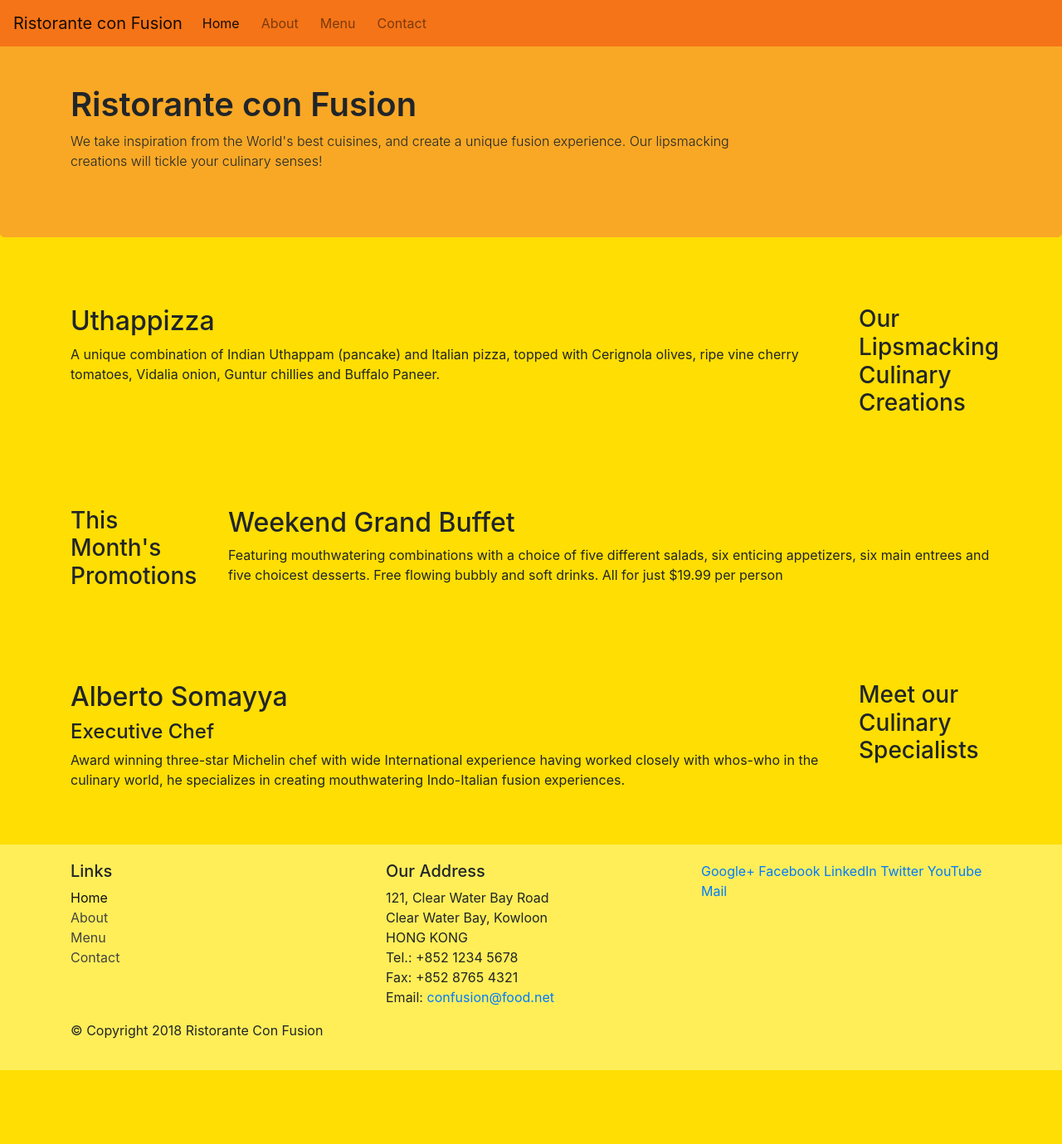
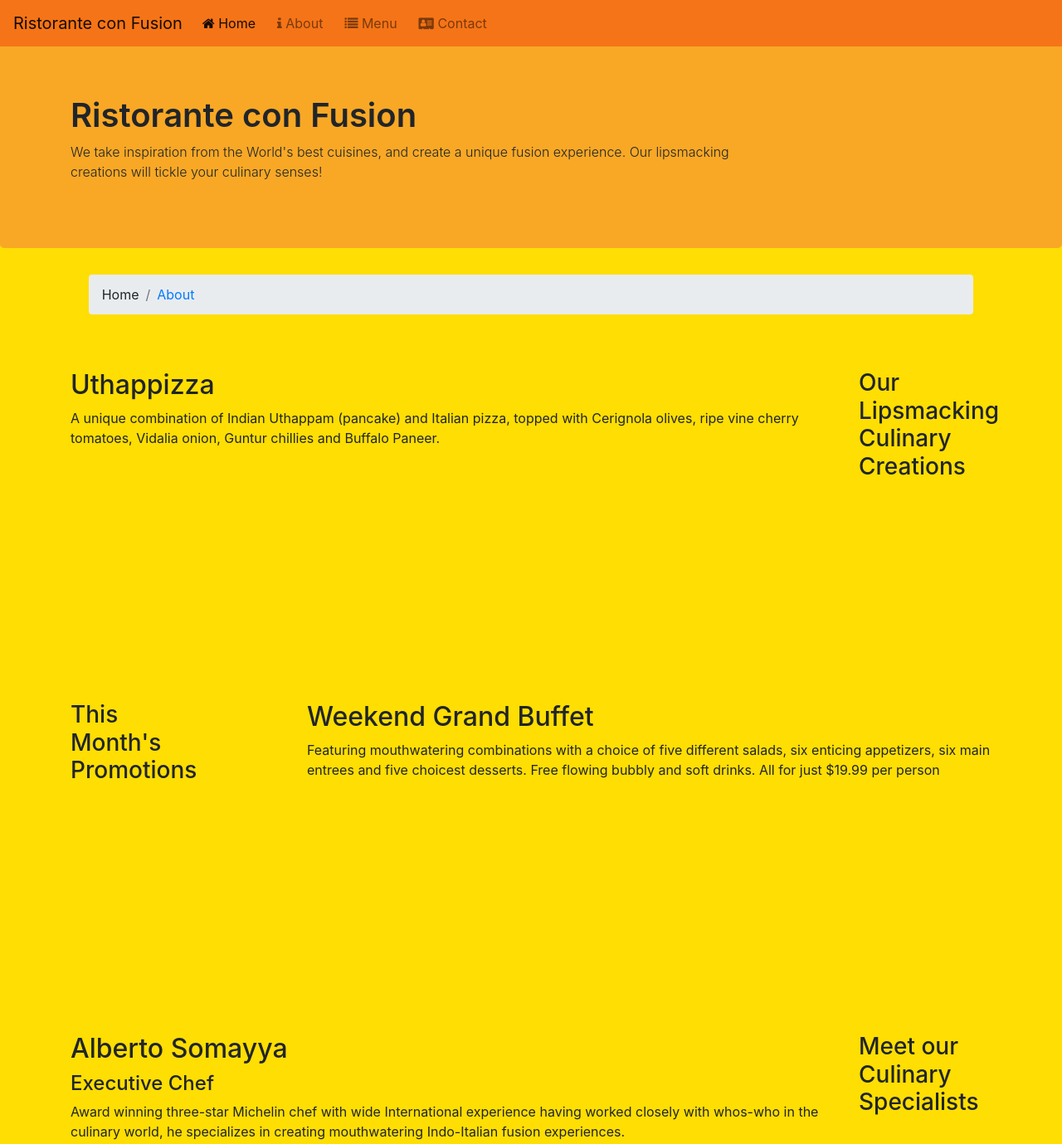
Before and after one commit to threatyharry/intro.bootstrap, a website: page index.html in a window 1280 px wide. Shown: the top 1379 px of the page at 83% size. Before the commit the page ends 1290 px from the top, so only its background shows below. Drawn offline with nearby package versions, Linux system fonts and the light colour scheme.

Commit message:
icon-fonts

```diff
--- a/css/styles.css
+++ b/css/styles.css
@@ -11,6 +11,7 @@
 }
 .body{
     background-color: #ffde03;
+
 }
 .footer{
     background-color:#ffee58;
--- a/index.html
+++ b/index.html
@@ -6,6 +6,8 @@
 
     <title>Ristorante Con Fusion</title>
     <link rel="stylesheet" href="\css\styles.css">
+    <link rel="stylesheet" href="\node_modules\font-awesome\css\font-awesome.min.css">
+    <link rel="stylesheet" href="\node_modules\bootstrp-social\bootstrap-social.css">
     <link rel="stylesheet" href="\node_modules\bootstrap\dist\css\bootstrap.min.css">
 </head>
 
@@ -18,14 +20,14 @@
         </button>
     <div class="collapse navbar-collapse"  id="navbarexpand">
         <ul class="navbar-nav mr-auto">
-            <li class="nav-item active" style="padding: 0px 10px 0px 0px;"><a class="nav-link" >Home</a></li>
-            <li class="nav-item" style="padding: 0px 10px 0px 0px;"><a class="nav-link" href="/aboutus.html">About</a></li>
-            <li class="nav-item" style="padding: 0px 10px 0px 0px;"><a class="nav-link" href="#">Menu</a></li>
-            <li class="nav-item" style="padding: 0px 10px 0px 0px;"><a class="nav-link" href="#">Contact</a></li>
+            <li class="nav-item active" style="padding: 0px 10px 0px 0px;"><a class="nav-link"><span class="fa fa-home"></span> Home</a></li>
+            <li class="nav-item" style="padding: 0px 10px 0px 0px;"><a class="nav-link" href="/aboutus.html"><span class="fa fa-info"></span> About</a></li>
+            <li class="nav-item" style="padding: 0px 10px 0px 0px;"><a class="nav-link" href="#"><span class="fa fa-list"></span> Menu</a></li>
+            <li class="nav-item" style="padding: 0px 10px 0px 0px;"><a class="nav-link" href="#"><span class="fa fa-address-card"></span> Contact</a></li>
         </ul>
 </div>
     </nav>
-    <header class="jumbotron" style="background-color:#f9a825;font-weight: 350; margin-top:3%;">
+    <header class="jumbotron mr-auto" style="background-color:#f9a825;font-weight: 350; margin-top:4%;">
         <div class="container">
             <div class="row row-header">
                 <div class="col-12 col-sm-9">
@@ -38,6 +40,10 @@
         </div>
     </header>
 
+    <ol class="col-10 offset-1 breadcrumb" >
+        <li class="breadcrumb-item">Home</li>
+        <li class="breadcrumb-item"><a href="/aboutus.html">About</a></li>
+    </ol>
     <div class="container">
         <div class="row row-header">
             <div class="col-12 col-sm-2 order-sm-last row-content align-items-center">
@@ -54,7 +60,7 @@
             <div class="col-12 col-sm-2 col-md-2 order-sm-first row-content align-items-center">
                 <h3>This Month's Promotions</h3>
             </div>
-            <div class="col-12 col-sm-5 col-md row-content order-sm-last align-items-center">
+            <div class="col-12 col-sm-5 offset-1 col-md row-content order-sm-last align-items-center">
                 <h2>Weekend Grand Buffet</h2>
                 <p>Featuring mouthwatering combinations with a choice of five different salads, six enticing appetizers, six main entrees and five choicest desserts. Free flowing bubbly and soft drinks. All for just $19.99 per person </p>
             </div>
@@ -90,19 +96,19 @@
 		              121, Clear Water Bay Road<br>
 		              Clear Water Bay, Kowloon<br>
 		              HONG KONG<br>
-		              Tel.: +852 1234 5678<br>
-		              Fax: +852 8765 4321<br>
-		              Email: <a href="mailto:confusion@food.net">confusion@food.net</a>
+		              <i class="fa fa-phone"></i>: +852 1234 5678<br>
+		              <i class="fa fa-fax"></i>: +852 8765 4321<br>
+		              <i class="fa fa-envelope"></i>: <a href="mailto:confusion@food.net">confusion@food.net</a>
 		           </address>
                 </div>
                 <div class="col-12 col-sm-4">
                     <div>
-                        <a href="http://google.com/+">Google+</a>
-                        <a href="http://www.facebook.com/profile.php?id=">Facebook</a>
-                        <a href="http://www.linkedin.com/in/">LinkedIn</a>
-                        <a href="http://twitter.com/">Twitter</a>
-                        <a href="http://youtube.com/">YouTube</a>
-                        <a href="mailto:">Mail</a>
+                        <a class="btn btn-social-icon btn-google" href="http://google.com/+"><i class="fa fa-google-plus"></i></a>
+                        <a class="btn btn-social-icon btn-facebook" href="http://www.facebook.com/profile.php?id="><i class="fa fa-facebook"></i></a>
+                        <a class="btn btn-social-icon btn-linkedin" href="http://www.linkedin.com/in/"><i class="fa fa-linkedin"></i></a>
+                        <a class="btn btn-social-icon btn-twitter" href="http://twitter.com/"><i class="fa fa-twitter"></i></a>
+                        <a class="btn btn-social-icon btn-youtube" href="http://youtube.com/"><i class="fa fa-youtube"></i></a>
+                        <a class="btn btn-social-icon" href="mailto:"><i class="fa fa-envelope"></i></a>
                     </div>
                 </div>
            </div>
--- a/package.json
+++ b/package.json
@@ -14,8 +14,10 @@
     "lite-server": "^2.3.0"
   },
   "dependencies": {
-    "bootstrap": "^4.0.0",
-    "jquery": "^3.3.1",
+    "bootstrap": "^4.5.0",
+    "bootstrap-social": "^5.1.1",
+    "font-awesome": "^4.7.0",
+    "jquery": "^3.5.1",
     "popper.js": "^1.12.9"
   }
 }
```
Also changed, not shown: aboutus.html (+22 -15 lines), 1 other file.
